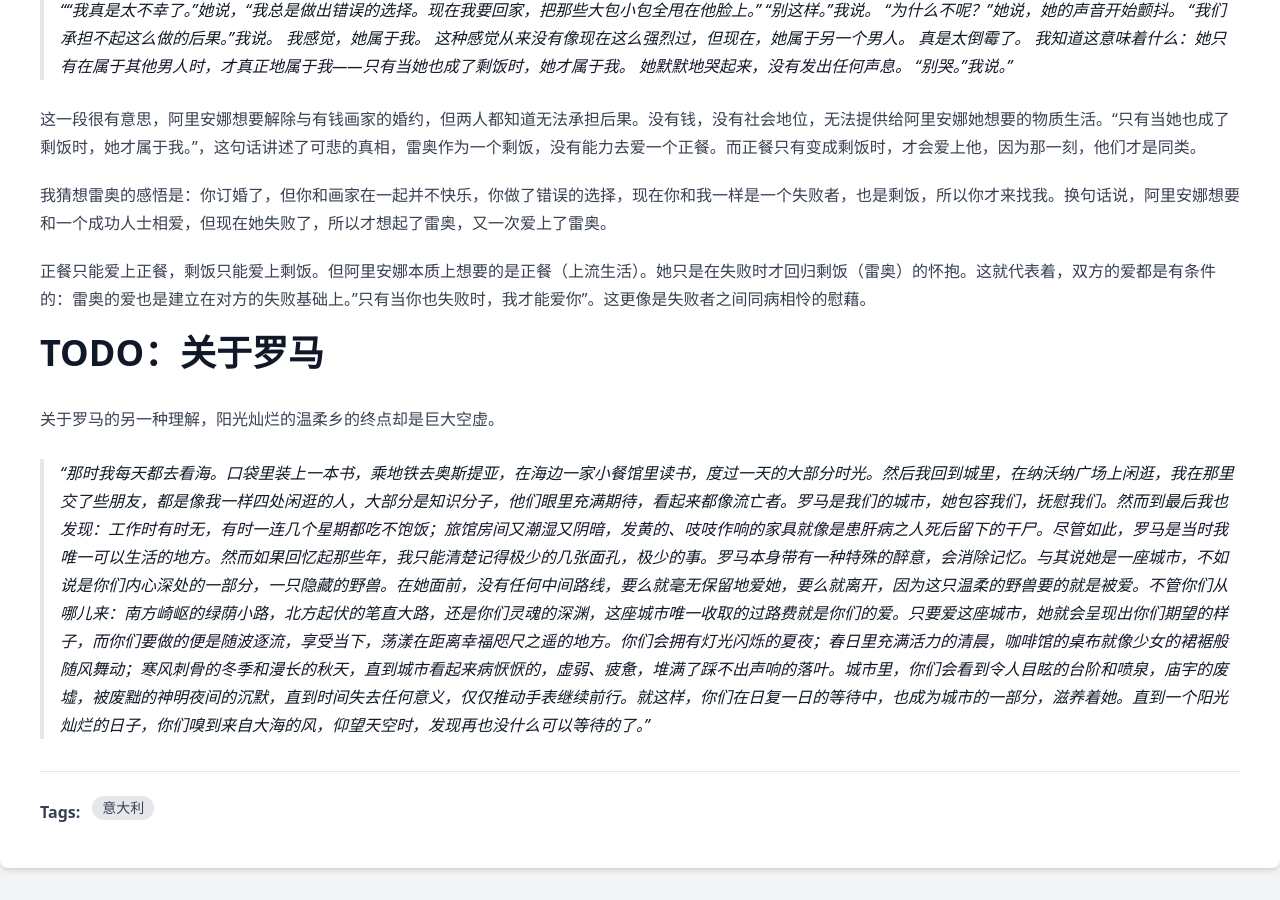
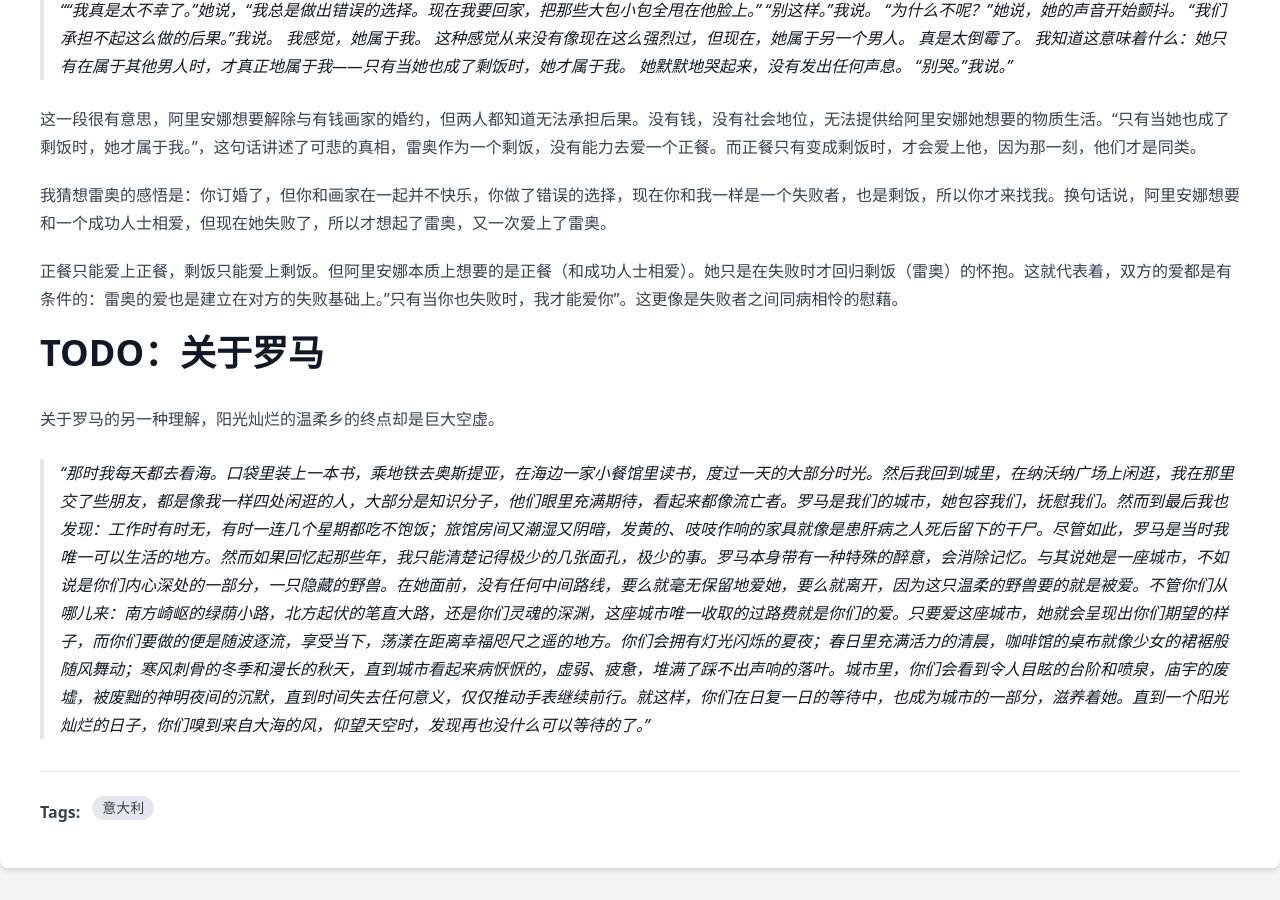
Before and after one commit to FiveEyes/fiveeyes.github.io, a Jekyll site: the page built from _notes/2025-11-10-last-summer-in-the-city.md, in a window 1280 px wide and 900 px high, scrolled down 1272 px. Built offline with Jekyll 4.4.1, drawn with Linux system fonts in a browser that asks for light colours; nearby versions of some CDN libraries.

Commit message:
Update 2025-11-10-last-summer-in-the-city.md

```diff
--- a/_notes/2025-11-10-last-summer-in-the-city.md
+++ b/_notes/2025-11-10-last-summer-in-the-city.md
@@ -49,7 +49,7 @@ TODO：后甜美生活的幻灭感。
 
 我猜想雷奥的感悟是：你订婚了，但你和画家在一起并不快乐，你做了错误的选择，现在你和我一样是一个失败者，也是剩饭，所以你才来找我。换句话说，阿里安娜想要和一个成功人士相爱，但现在她失败了，所以才想起了雷奥，又一次爱上了雷奥。
 
-正餐只能爱上正餐，剩饭只能爱上剩饭。但阿里安娜本质上想要的是正餐（上流生活）。她只是在失败时才回归剩饭（雷奥）的怀抱。这就代表着，双方的爱都是有条件的：雷奥的爱也是建立在对方的失败基础上。"只有当你也失败时，我才能爱你"。这更像是失败者之间同病相怜的慰藉。
+正餐只能爱上正餐，剩饭只能爱上剩饭。但阿里安娜本质上想要的是正餐（和成功人士相爱）。她只是在失败时才回归剩饭（雷奥）的怀抱。这就代表着，双方的爱都是有条件的：雷奥的爱也是建立在对方的失败基础上。"只有当你也失败时，我才能爱你"。这更像是失败者之间同病相怜的慰藉。
 
 # TODO：关于罗马
 
```
